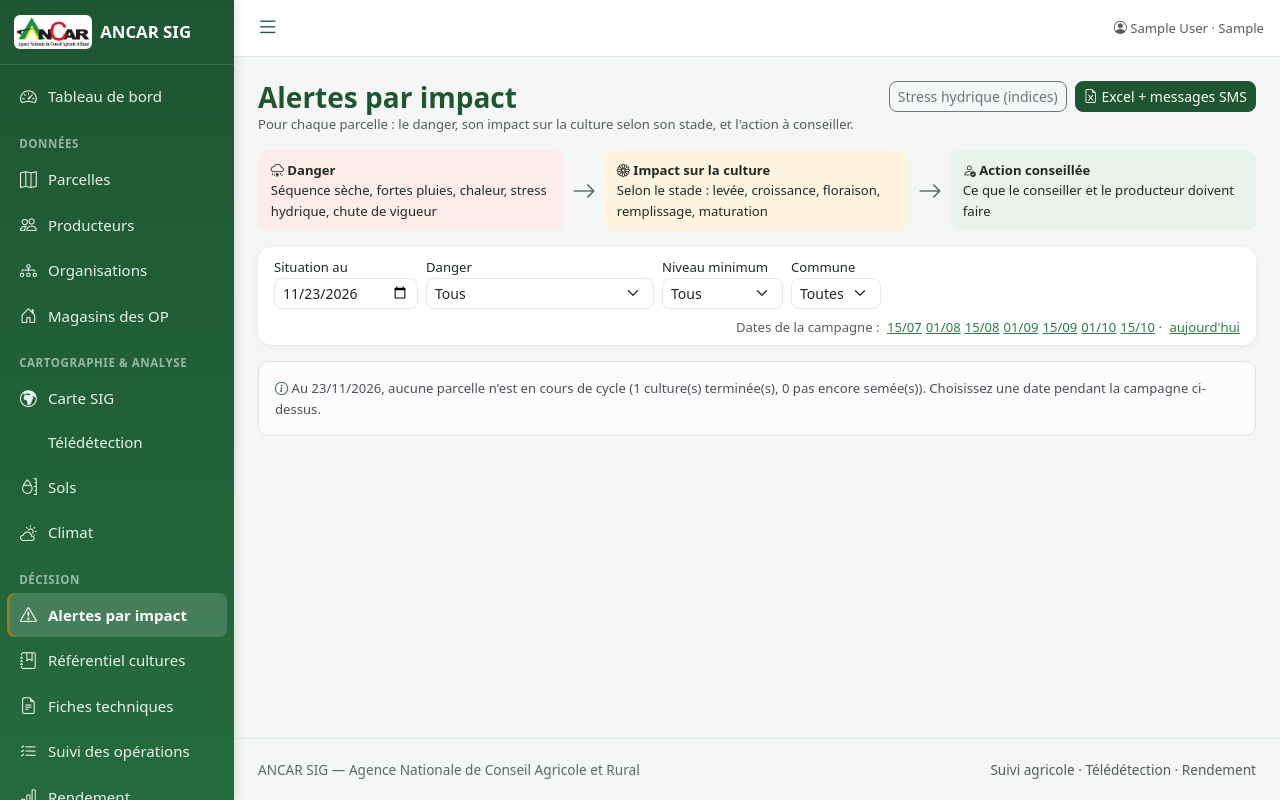
After one commit to a2manesene-cmyk/sig, a Flask app: page /alertes/impact in a window 1280 px wide. The commit adds this page. Run offline with Flask 3, Linux system fonts and the light colour scheme; a user stored in the database is signed in; tables that the repository leaves empty hold one stand-in row (values such as "Sample post").

Commit message:
Alertes par impact : danger -> impact selon le stade de la culture -> action conseillée
Inspiré des alertes agricoles du NCM (Émirats). Pour chaque parcelle, à une date choisie :
- dangers satellite : stress hydrique (NDMI sous la normale pour la vigueur, calibré sur
  le Grenier du maïs 2026), chute brutale de vigueur, vigueur faible pour le stade ;
- dangers climat (si chargés) : séquence sèche, fortes pluies, fortes chaleurs ;
- stade : semis de l'enquête, sinon démarrage des pluies, sinon estimé sur la courbe NDVI ;
- niveau vigilance / alerte / alerte forte, renforcé à la floraison ;
- export Excel avec un message SMS prêt à envoyer par parcelle.

Co-Authored-By: Claude Opus 5.5 <noreply@anthropic.com>
Claude-Session: https://claude.ai/code/session_01MndBfktGDiALE9sjRS1hFy

```diff
--- a/app/alertes/routes.py
+++ b/app/alertes/routes.py
@@ -210,3 +210,86 @@ def export_xlsx():
         bio, as_attachment=True, download_name="alertes_stress_hydrique.xlsx",
         mimetype="application/vnd.openxmlformats-officedocument.spreadsheetml.sheet",
     )
+
+
+# --------------------------------------------------------------------------
+# Alertes basées sur l'impact : danger -> impact selon le stade -> action
+# --------------------------------------------------------------------------
+def _date_ref():
+    from datetime import date, datetime
+    v = request.args.get("au")
+    try:
+        return datetime.strptime(v, "%Y-%m-%d").date() if v else date.today()
+    except ValueError:
+        return date.today()
+
+
+def _filtrer_impact(alertes):
+    danger = request.args.get("danger") or None
+    niveau = _i(request.args.get("niveau"))
+    commune = (request.args.get("commune") or "").strip() or None
+    out = [a for a in alertes
+           if (not danger or a["danger"] == danger) and (not niveau or a["niveau"] >= niveau)
+           and (not commune or (a["parcelle"].commune or "") == commune)]
+    return out, danger, niveau, commune
+
+
+@alertes_bp.route("/impact")
+@login_required
+def impact():
+    from datetime import date, timedelta
+    from app.alertes import impact as I
+    au = _date_ref()
+    alertes, ctx = I.evaluer(au, parcelle_ids(current_user))
+    communes = sorted({a["parcelle"].commune for a in alertes if a["parcelle"].commune})
+    filtrees, danger, niveau, commune = _filtrer_impact(alertes)
+    # synthèse danger x niveau, et parcelles distinctes
+    synth = {}
+    for a in alertes:
+        s = synth.setdefault(a["danger"], {"lib": a["danger_lib"], "icone": a["icone"], 1: 0, 2: 0, 3: 0})
+        s[a["niveau"]] += 1
+    par_niveau = {n: len({a["parcelle"].id for a in alertes if a["niveau"] == n}) for n in (1, 2, 3)}
+    # raccourcis : dates de la campagne
+    an = ctx["annee"]
+    raccourcis = [date(an, m, j) for m, j in ((7, 15), (8, 1), (8, 15), (9, 1), (9, 15), (10, 1), (10, 15))]
+    raccourcis = [d for d in raccourcis if d <= date.today()]
+    return render_template("alertes/impact.html", alertes=filtrees[:400], total=len(filtrees), ctx=ctx,
+                           synth=synth, par_niveau=par_niveau, niveaux=I.NIVEAUX, dangers=I.DANGERS,
+                           communes=communes, danger=danger, niveau=niveau, commune=commune,
+                           raccourcis=raccourcis, au=au, n_parcelles=len({a["parcelle"].id for a in alertes}))
+
+
+@alertes_bp.route("/impact.xlsx")
+@login_required
+def impact_xlsx():
+    from app.alertes import impact as I
+    au = _date_ref()
+    alertes, ctx = I.evaluer(au, parcelle_ids(current_user))
+    alertes, *_ = _filtrer_impact(alertes)
+    wb = Workbook()
+    ws = wb.active
+    ws.title = f"Alertes {au:%d-%m-%Y}"
+    entetes = ["Niveau", "Danger", "Constat", "Code parcelle", "Producteur", "Téléphone", "Village", "Commune",
+               "Culture", "Stade", "Jours depuis semis", "Semis (origine)", "Impact", "Action conseillée", "Message SMS"]
+    ws.append(entetes)
+    for cell in ws[1]:
+        cell.fill = PatternFill("solid", fgColor="1C5D3F")
+        cell.font = Font(bold=True, color="FFFFFF")
+        cell.alignment = Alignment(horizontal="center", vertical="center", wrap_text=True)
+    couleurs = {1: "FFF3C4", 2: "FFE0B2", 3: "FFCDD2"}
+    for a in alertes:
+        p = a["parcelle"]
+        ws.append([a["niveau_lib"], a["danger_lib"], a["constat"], p.code or f"P{p.id}",
+                   p.producteur.nom_complet if p.producteur else "", p.producteur.telephone if p.producteur else "",
+                   p.village or "", p.commune or "", a["culture"], a["stade_lib"], a["jours"],
+                   f"{a['j0']:%d/%m/%Y} ({a['origine_j0']})", a["impact"], a["action"], I.message(a)])
+        ws.cell(row=ws.max_row, column=1).fill = PatternFill("solid", fgColor=couleurs[a["niveau"]])
+    for i, w in enumerate([12, 22, 34, 14, 24, 13, 16, 16, 10, 20, 10, 26, 48, 58, 80], start=1):
+        ws.column_dimensions[ws.cell(row=1, column=i).column_letter].width = w
+    for row in ws.iter_rows(min_row=2):
+        for cell in row:
+            cell.alignment = Alignment(vertical="top", wrap_text=True)
+    ws.freeze_panes = "A2"
+    bio = BytesIO(); wb.save(bio); bio.seek(0)
+    return send_file(bio, as_attachment=True, download_name=f"alertes_impact_{au:%Y-%m-%d}.xlsx",
+                     mimetype="application/vnd.openxmlformats-officedocument.spreadsheetml.sheet")
--- /dev/null
+++ b/app/templates/alertes/impact.html
@@ -0,0 +1,115 @@
+{% extends "base.html" %}
+{% block title %}Alertes par impact — ANCAR SIG{% endblock %}
+{% block head %}
+<style>
+  .chaine { display:flex; align-items:stretch; gap:.5rem; flex-wrap:wrap; }
+  .chaine > div { flex:1 1 180px; border-radius:10px; padding:.6rem .8rem; }
+  .chaine .fl { flex:0 0 auto; align-self:center; color:var(--ancar-muted); padding:0; }
+  .niv { display:inline-block; padding:.1rem .45rem; border-radius:4px; font-size:.75rem; font-weight:600; white-space:nowrap; }
+  .niv-1 { background:#FFF3C4; color:#7A5C00; } .niv-2 { background:#FFE0B2; color:#A84300; } .niv-3 { background:#FFCDD2; color:#9B1C1C; }
+  .carte-danger { border-left:4px solid #ccc; }
+  .tab-alertes { table-layout:fixed; min-width:900px; }
+</style>
+{% endblock %}
+
+{% block content %}
+<div class="d-flex justify-content-between align-items-start flex-wrap gap-2 mb-3">
+  <div>
+    <h3 class="ancar-title mb-0">Alertes par impact</h3>
+    <p class="text-muted small mb-0">Pour chaque parcelle : le danger, son impact sur la culture selon son stade, et l'action à conseiller.</p>
+  </div>
+  <div class="d-flex gap-2">
+    <a href="{{ url_for('alertes.liste') }}" class="btn btn-sm btn-outline-secondary">Stress hydrique (indices)</a>
+    <a href="{{ url_for('alertes.impact_xlsx', au=au.isoformat(), danger=danger or '', niveau=niveau or '', commune=commune or '') }}" class="btn btn-sm ancar-btn"><i class="bi bi-file-earmark-excel"></i> Excel + messages SMS</a>
+  </div>
+</div>
+
+<div class="chaine mb-3 small">
+  <div style="background:#FDECEA"><b><i class="bi bi-cloud-lightning-rain"></i> Danger</b><br>Séquence sèche, fortes pluies, chaleur, stress hydrique, chute de vigueur</div>
+  <div class="fl"><i class="bi bi-arrow-right fs-4"></i></div>
+  <div style="background:#FFF4E0"><b><i class="bi bi-flower1"></i> Impact sur la culture</b><br>Selon le stade : levée, croissance, floraison, remplissage, maturation</div>
+  <div class="fl"><i class="bi bi-arrow-right fs-4"></i></div>
+  <div style="background:#E8F3EC"><b><i class="bi bi-person-check"></i> Action conseillée</b><br>Ce que le conseiller et le producteur doivent faire</div>
+</div>
+
+<form method="get" class="card border-0 shadow-sm mb-3"><div class="card-body py-2 d-flex flex-wrap gap-2 align-items-end">
+  <div><label class="form-label small mb-0">Situation au</label>
+    <input type="date" name="au" value="{{ au.isoformat() }}" class="form-control form-control-sm" onchange="this.form.submit()"></div>
+  <div><label class="form-label small mb-0">Danger</label>
+    <select name="danger" class="form-select form-select-sm" onchange="this.form.submit()"><option value="">Tous</option>
+      {% for k, v in dangers.items() %}<option value="{{ k }}" {{ 'selected' if danger == k }}>{{ v[0] }}</option>{% endfor %}</select></div>
+  <div><label class="form-label small mb-0">Niveau minimum</label>
+    <select name="niveau" class="form-select form-select-sm" onchange="this.form.submit()"><option value="">Tous</option>
+      {% for n, v in niveaux.items() %}<option value="{{ n }}" {{ 'selected' if niveau == n }}>{{ v[0] }}</option>{% endfor %}</select></div>
+  <div><label class="form-label small mb-0">Commune</label>
+    <select name="commune" class="form-select form-select-sm" onchange="this.form.submit()"><option value="">Toutes</option>
+      {% for c in communes %}<option {{ 'selected' if commune == c }}>{{ c }}</option>{% endfor %}</select></div>
+  <div class="ms-auto small text-muted">Dates de la campagne :
+    {% for d in raccourcis %}<a href="{{ url_for('alertes.impact', au=d.isoformat()) }}" class="ms-1 {{ 'fw-bold' if d == au }}">{{ d.strftime('%d/%m') }}</a>{% endfor %}
+    · <a href="{{ url_for('alertes.impact') }}" class="ms-1">aujourd'hui</a></div>
+</div></form>
+
+{% set st = ctx.stats %}
+{% if not st.en_cycle %}
+<div class="alert alert-light border small">
+  <i class="bi bi-info-circle text-success"></i> Au {{ au.strftime('%d/%m/%Y') }}, aucune parcelle n'est en cours de cycle
+  ({{ st.terminees }} culture(s) terminée(s), {{ st.avant_semis }} pas encore semée(s)). Choisissez une date pendant la campagne ci-dessus.
+</div>
+{% else %}
+<div class="row g-3 mb-3">
+  <div class="col-6 col-lg-3"><div class="card stat-card h-100"><div class="card-body">
+    <div class="stat-icon"><i class="bi bi-map"></i></div>
+    <div class="stat-value">{{ st.en_cycle }}</div><div class="stat-label">Parcelles en cours de cycle</div>
+  </div></div></div>
+  {% for n in (3, 2, 1) %}
+  <div class="col-6 col-lg-3"><a href="{{ url_for('alertes.impact', au=au.isoformat(), niveau=n) }}" class="text-decoration-none text-reset">
+    <div class="card stat-card h-100" style="border-left-color:{{ niveaux[n][2] }}"><div class="card-body">
+    <div class="stat-icon" style="color:{{ niveaux[n][2] }}"><i class="bi bi-exclamation-triangle"></i></div>
+    <div class="stat-value">{{ par_niveau[n] }}</div><div class="stat-label">Parcelles en {{ niveaux[n][0]|lower }} &rsaquo;</div>
+  </div></div></a></div>
+  {% endfor %}
+</div>
+
+{% if synth %}
+<div class="row g-2 mb-3">
+  {% for k, s in synth.items() %}
+  <div class="col-sm-6 col-lg-4"><a href="{{ url_for('alertes.impact', au=au.isoformat(), danger=k) }}" class="text-decoration-none text-reset">
+    <div class="card border-0 shadow-sm carte-danger h-100" style="border-left-color:{{ niveaux[3][2] if s[3] else (niveaux[2][2] if s[2] else niveaux[1][2]) }}"><div class="card-body py-2">
+      <div class="fw-semibold"><i class="bi {{ s.icone }}"></i> {{ s.lib }}</div>
+      <div class="small mt-1">{% for n in (3, 2, 1) %}{% if s[n] %}<span class="niv niv-{{ n }} me-1">{{ s[n] }} {{ niveaux[n][0]|lower }}</span>{% endif %}{% endfor %}</div>
+    </div></div></a></div>
+  {% endfor %}
+</div>
+{% endif %}
+
+<div class="small text-muted mb-2">
+  Stade calculé depuis : {% for k, v in st.origine_j0.items() %}{{ k }} ({{ v }}){{ ', ' if not loop.last }}{% endfor %}.
+  {% if not ctx.climat %}<span class="text-warning-emphasis"><i class="bi bi-exclamation-circle"></i> Données climat non chargées pour cette période :
+  seuls les dangers observés par satellite sont évalués (chargez la pluie et la température dans <a href="{{ url_for('climat.tableau') }}">Climat</a>).</span>{% endif %}
+  {% if st.sans_image %} {{ st.sans_image }} parcelle(s) sans image satellite dans les 12 derniers jours.{% endif %}
+</div>
+
+<div class="card border-0 shadow-sm"><div class="card-body">
+  <h6 class="text-muted text-uppercase small mb-2">{{ total }} alerte(s){% if total > alertes|length %} — {{ alertes|length }} affichées, toutes dans l'export Excel{% endif %}</h6>
+  <div class="table-responsive"><table class="table table-sm table-hover align-middle mb-0 small tab-alertes">
+    <colgroup><col style="width:9%"><col style="width:16%"><col style="width:13%"><col style="width:20%"><col style="width:20%"><col style="width:22%"></colgroup>
+    <thead class="table-light"><tr><th>Niveau</th><th>Parcelle</th><th>Culture · stade</th><th>Danger</th><th>Impact</th><th>Action conseillée</th></tr></thead>
+    <tbody>
+    {% for a in alertes %}{% set p = a.parcelle %}
+      <tr>
+        <td><span class="niv niv-{{ a.niveau }}">{{ a.niveau_lib }}</span></td>
+        <td><a href="{{ url_for('parcelles.fiche', pid=p.id) }}" class="fw-semibold">{{ p.producteur.nom_complet if p.producteur else (p.code or 'Parcelle ' ~ p.id) }}</a>
+          <div class="text-muted">{{ p.village or '' }}{% if p.commune %} · {{ p.commune }}{% endif %}</div></td>
+        <td>{{ a.culture }}<div class="text-muted">{{ a.stade_lib }} (J+{{ a.jours }})</div></td>
+        <td><i class="bi {{ a.icone }}"></i> <b>{{ a.danger_lib }}</b><div class="text-muted">{{ a.constat }}</div></td>
+        <td class="texte">{{ a.impact }}</td>
+        <td class="texte">{{ a.action }}</td>
+      </tr>
+    {% else %}
+      <tr><td colspan="6" class="text-center text-muted py-4"><i class="bi bi-check-circle text-success"></i> Aucune alerte pour ces critères.</td></tr>
+    {% endfor %}
+    </tbody>
+  </table></div>
+</div></div>
+{% endif %}
+{% endblock %}
--- a/app/templates/base.html
+++ b/app/templates/base.html
@@ -33,7 +33,7 @@
       <a href="{{ url_for('climat.tableau') }}"><i class="bi bi-cloud-sun"></i> Climat</a>
 
       <div class="sidebar-section">Décision</div>
-      <a href="{{ url_for('alertes.liste') }}"><i class="bi bi-exclamation-triangle"></i> Alertes</a>
+      <a href="{{ url_for('alertes.impact') }}"><i class="bi bi-exclamation-triangle"></i> Alertes par impact</a>
       <a href="{{ url_for('referentiel.liste') }}"><i class="bi bi-journal-bookmark"></i> Référentiel cultures</a>
       <a href="{{ url_for('referentiel.fiches_liste') }}"><i class="bi bi-file-earmark-text"></i> Fiches techniques</a>
       <a href="{{ url_for('referentiel.suivi') }}"><i class="bi bi-list-check"></i> Suivi des opérations</a>
```
Also changed, not shown: app/alertes/impact.py (added, +293 -0 lines).
